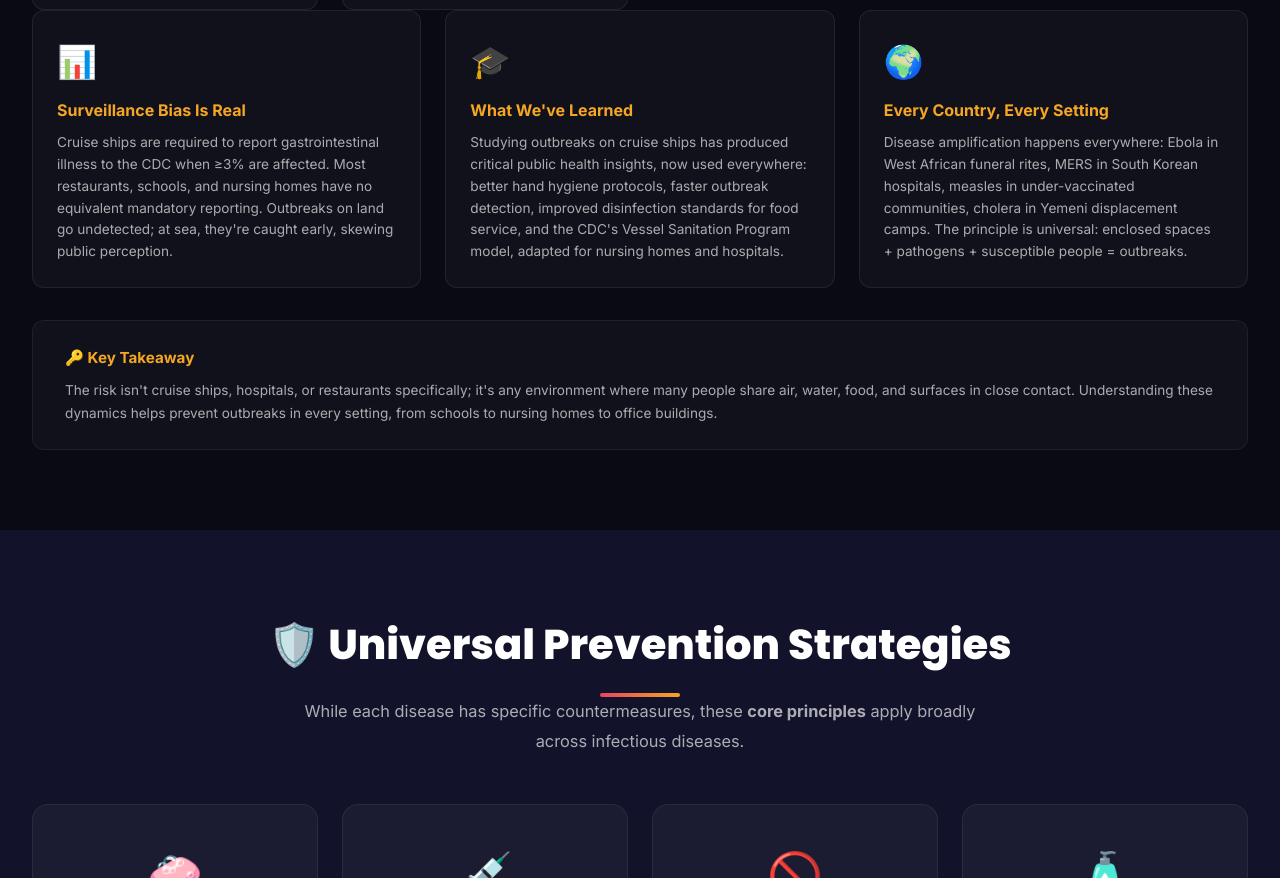
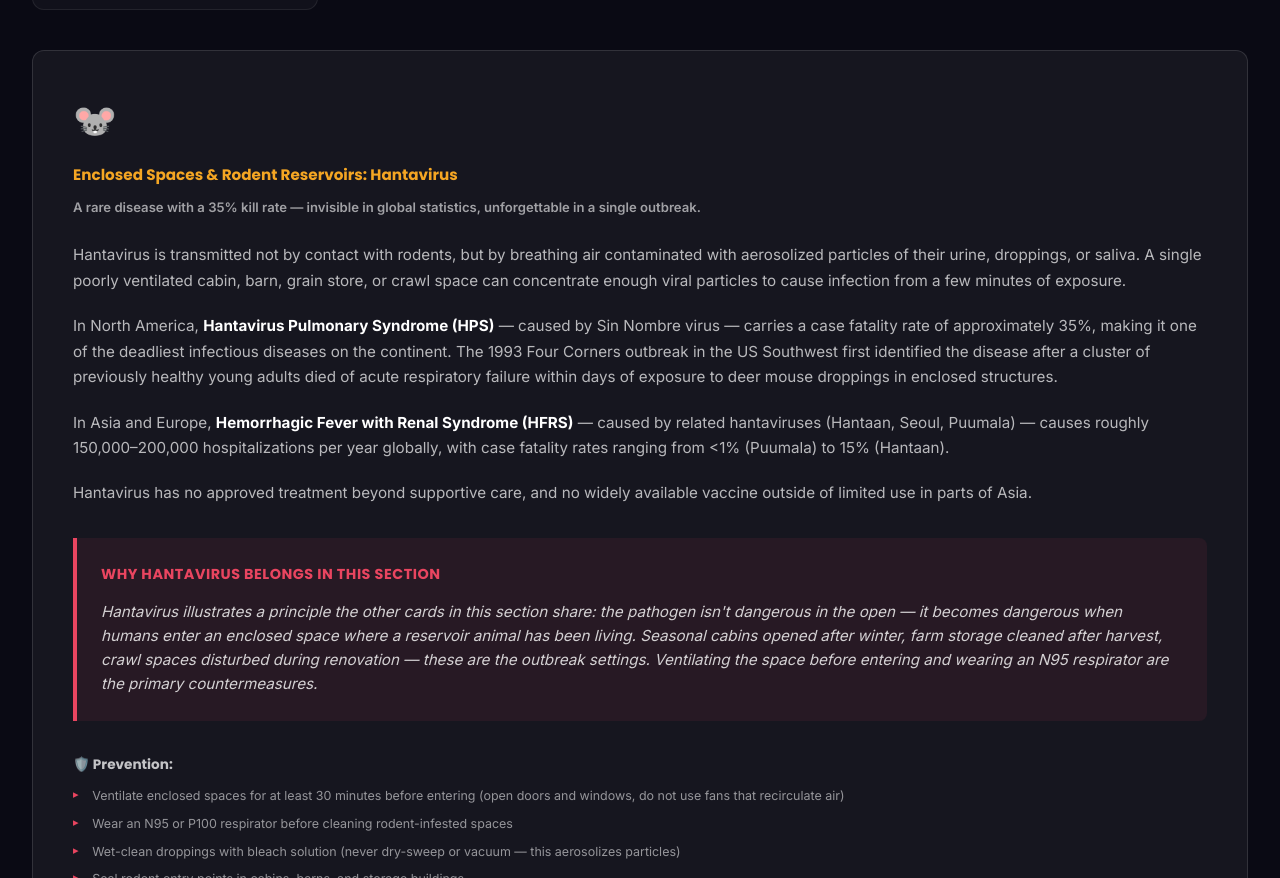
Before and after one commit to jonathanau/global-infections, a plain HTML site: page index.html in a window 1280 px wide. Shown: the part 11122-12000 px from the top of the page. Drawn offline with Linux system fonts and the light colour scheme.

Commit message:
Add Hantavirus case study

```diff
--- a/index.html
+++ b/index.html
@@ -711,6 +711,39 @@
       <h4>Stagnant Water &amp; Tropical Environments: Vector-Borne Diseases</h4>
       <p><strong>Malaria, dengue, Zika, yellow fever</strong>. Standing water in urban slums, construction sites, and flooded areas creates mosquito breeding grounds. Deforestation and climate change are pushing these diseases into new areas, including parts of Europe.</p>
     </div>
+    <!-- Case Study: Hantavirus -->
+    <div class="env-principle-card env-case-study">
+      <div class="ep-icon">🐭</div>
+      <h4>Enclosed Spaces &amp; Rodent Reservoirs: Hantavirus</h4>
+      <p class="case-study-subtitle">A rare disease with a 35% kill rate — invisible in global statistics, unforgettable in a single outbreak.</p>
+
+      <div class="case-study-content">
+        <p>Hantavirus is transmitted not by contact with rodents, but by breathing air contaminated with aerosolized particles of their urine, droppings, or saliva. A single poorly ventilated cabin, barn, grain store, or crawl space can concentrate enough viral particles to cause infection from a few minutes of exposure.</p>
+        <p>In North America, <strong>Hantavirus Pulmonary Syndrome (HPS)</strong> — caused by Sin Nombre virus — carries a case fatality rate of approximately 35%, making it one of the deadliest infectious diseases on the continent. The 1993 Four Corners outbreak in the US Southwest first identified the disease after a cluster of previously healthy young adults died of acute respiratory failure within days of exposure to deer mouse droppings in enclosed structures.</p>
+        <p>In Asia and Europe, <strong>Hemorrhagic Fever with Renal Syndrome (HFRS)</strong> — caused by related hantaviruses (Hantaan, Seoul, Puumala) — causes roughly 150,000–200,000 hospitalizations per year globally, with case fatality rates ranging from &lt;1% (Puumala) to 15% (Hantaan).</p>
+        <p>Hantavirus has no approved treatment beyond supportive care, and no widely available vaccine outside of limited use in parts of Asia.</p>
+      </div>
+
+      <div class="case-study-callout">
+        <h5>Why Hantavirus belongs in this section</h5>
+        <blockquote>Hantavirus illustrates a principle the other cards in this section share: the pathogen isn't dangerous in the open — it becomes dangerous when humans enter an enclosed space where a reservoir animal has been living. Seasonal cabins opened after winter, farm storage cleaned after harvest, crawl spaces disturbed during renovation — these are the outbreak settings. Ventilating the space before entering and wearing an N95 respirator are the primary countermeasures.</blockquote>
+      </div>
+
+      <div class="prevention-tips">
+        <h4>🛡️ Prevention:</h4>
+        <ul>
+          <li>Ventilate enclosed spaces for at least 30 minutes before entering (open doors and windows, do not use fans that recirculate air)</li>
+          <li>Wear an N95 or P100 respirator before cleaning rodent-infested spaces</li>
+          <li>Wet-clean droppings with bleach solution (never dry-sweep or vacuum — this aerosolizes particles)</li>
+          <li>Seal rodent entry points in cabins, barns, and storage buildings</li>
+          <li>Store food and grain in rodent-proof containers</li>
+        </ul>
+      </div>
+
+      <p class="case-study-footnote">
+        Hantavirus causes fewer than 500 US cases per year and roughly 200,000 hospitalizations globally — numbers too small to appear in the site's DALY rankings. Its inclusion here reflects a limitation worth noting: burden metrics like DALYs favor high-volume, low-fatality diseases. A disease with a 35% case fatality rate can be statistically invisible and clinically devastating at the same time.
+      </p>
+    </div>
     <div class="env-principle-card">
       <div class="ep-icon">🫁</div>
       <h4>Crowded Healthcare Settings: Everything</h4>
--- a/style.css
+++ b/style.css
@@ -513,3 +513,65 @@ footer { background: var(--primary); border-top: 1px solid var(--card-border); p
 .rank-bar:nth-child(7), .timeline-item:nth-child(7) { animation-delay: 0.48s; }
 .rank-bar:nth-child(8), .timeline-item:nth-child(8) { animation-delay: 0.56s; }
 .rank-bar:nth-child(9), .timeline-item:nth-child(9) { animation-delay: 0.64s; }
+/* Case Study Styling */
+.env-case-study {
+  grid-column: 1 / -1;
+  background: rgba(255,255,255,0.05);
+  border: 1px solid rgba(255,255,255,0.12);
+  padding: 2.5rem;
+  margin: 1rem 0;
+}
+
+.case-study-subtitle {
+  font-size: 1.1rem;
+  font-weight: 600;
+  color: #fff;
+  margin-bottom: 1.5rem;
+  line-height: 1.4;
+}
+
+.case-study-content p {
+  margin-bottom: 1.2rem;
+  font-size: 0.95rem;
+  color: rgba(255,255,255,0.7);
+}
+
+.case-study-callout {
+  background: rgba(233,69,96,0.08);
+  border-left: 4px solid var(--accent);
+  padding: 1.5rem;
+  border-radius: 0 8px 8px 0;
+  margin: 2rem 0;
+}
+
+.case-study-callout h5 {
+  font-family: 'Poppins', sans-serif;
+  font-size: 0.9rem;
+  color: var(--accent);
+  text-transform: uppercase;
+  letter-spacing: 0.5px;
+  margin-bottom: 0.8rem;
+}
+
+.case-study-callout blockquote {
+  font-size: 0.95rem;
+  color: rgba(255,255,255,0.8);
+  font-style: italic;
+  line-height: 1.6;
+}
+
+.case-study-footnote {
+  font-size: 13px;
+  color: var(--text-muted);
+  margin-top: 2rem;
+  padding-top: 1.2rem;
+  border-top: 1px solid rgba(255,255,255,0.06);
+  line-height: 1.6;
+}
+
+@media (max-width: 600px) {
+  .env-case-study {
+    padding: 1.5rem;
+    grid-column: auto;
+  }
+}
```
